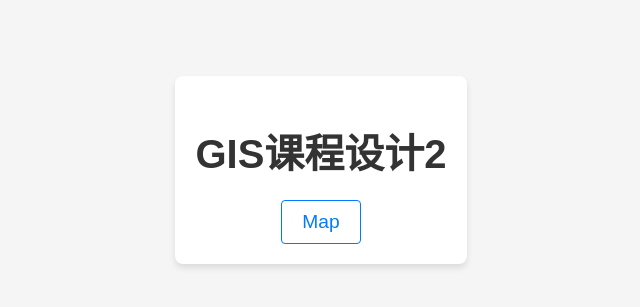
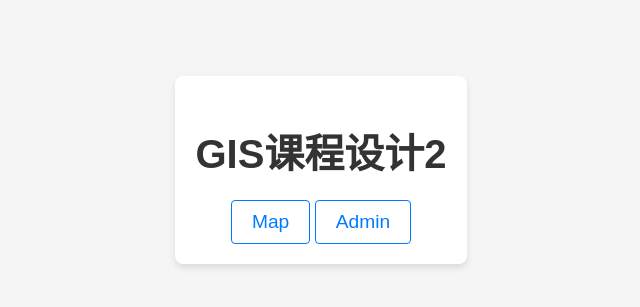
Before and after one commit to FOTH0626/Django_WebGIS, a Django app: page / in a window 1280 px wide. Shown: the part 230-537 px from the top of the page, without its empty margins (319-959 px from the left). Run offline with Django 5.2, Linux system fonts and the light colour scheme.

Commit message:
add admin link

```diff
--- a/templates/index.html
+++ b/templates/index.html
@@ -11,6 +11,7 @@
     <div class="container">
         <h1>GIS课程设计2</h1>
         <a href="/map/">Map</a>
+        <a href="/admin/">Admin</a>
     </div>
 </body>
 </html>
```
